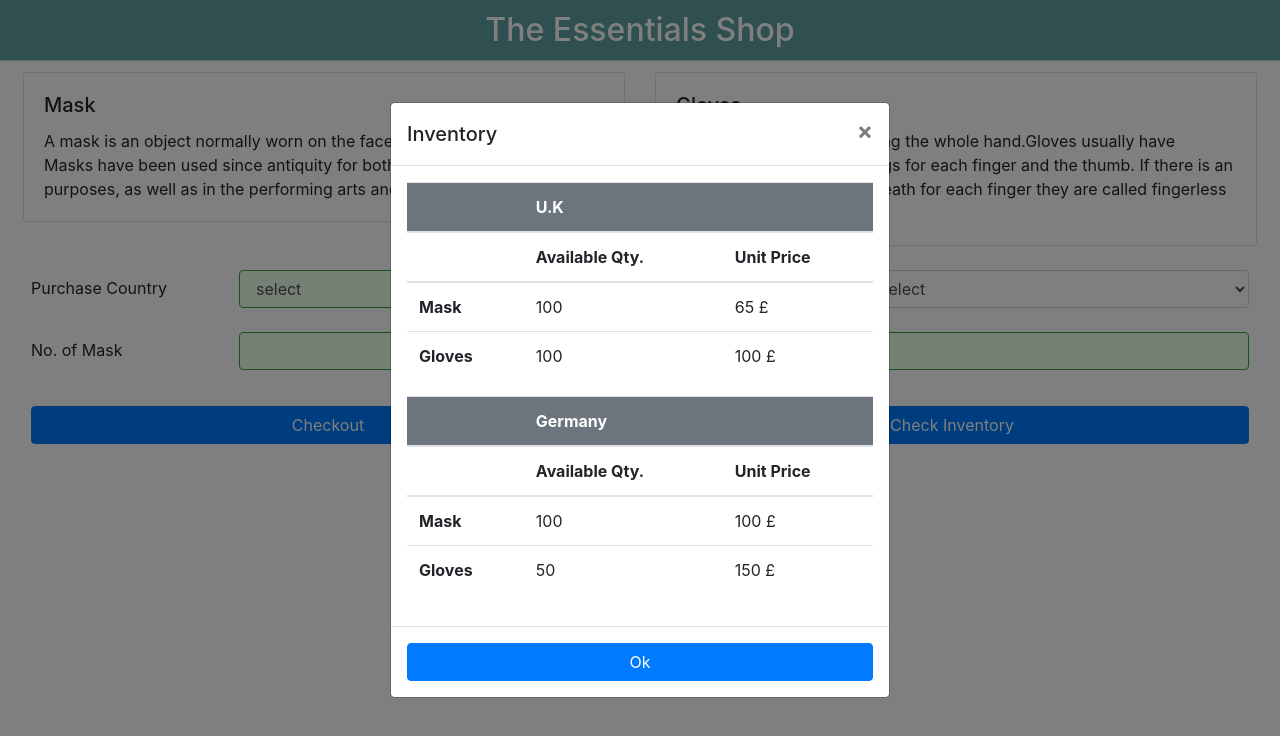
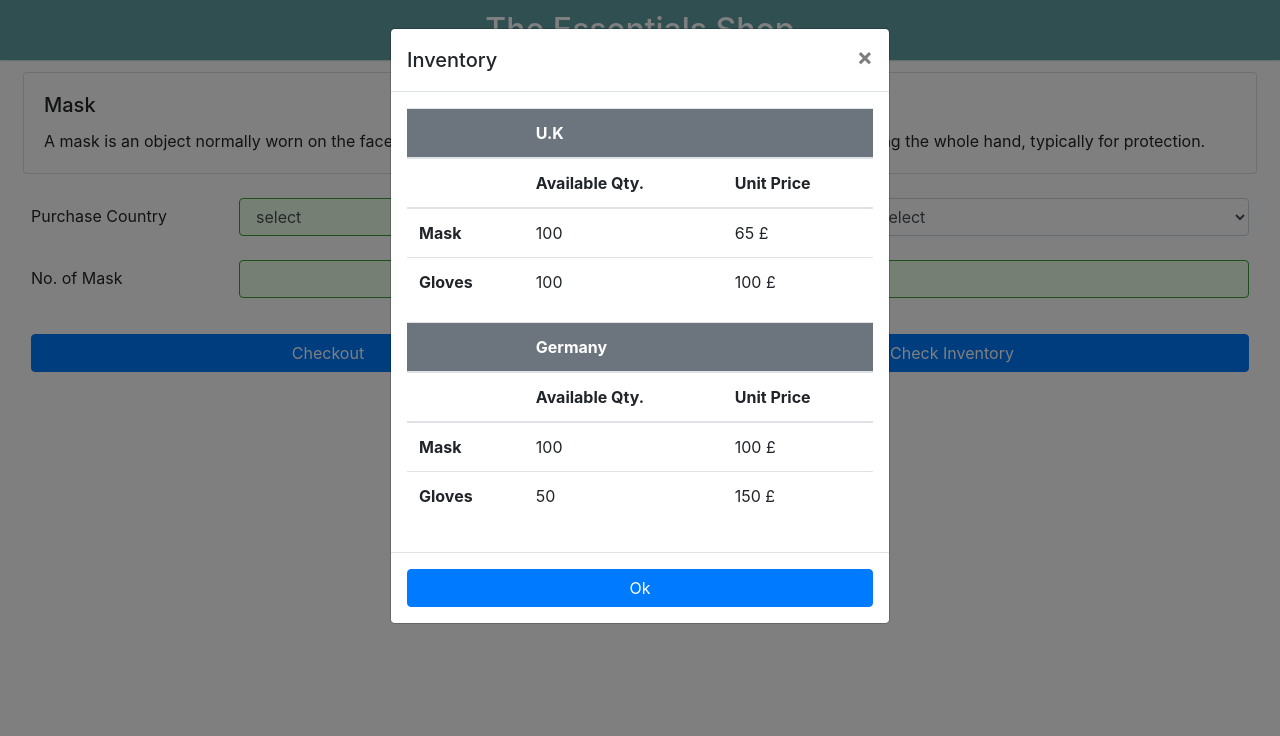
Before and after one commit to Faiz-Ahmad-Ansari/Essential-Store2, a React (Create React App) app: page / in a window 1280 px wide. Both pictures are taken after a click on the button "Check Inventory". Shown: the top 736 px of the page. Built offline with nearby package versions, Linux system fonts and the light colour scheme.

Commit message:
minor U.I changes

```diff
--- a/src/Components/Homepage/Homepage.js
+++ b/src/Components/Homepage/Homepage.js
@@ -10,11 +10,11 @@ class Homepage extends Component {
             products : [
                 {
                     name : 'Mask',
-                    description : 'A mask is an object normally worn on the face, typically for protection.  Masks have been used since antiquity for both ceremonial and practical purposes, as well as in the performing arts and for entertainment.',
+                    description : 'A mask is an object normally worn on the face, typically for protection. ',
                 },
                 {
                     name : 'Gloves',
-                    description : 'A glove is a garment covering the whole hand.Gloves usually have separate sheaths or openings for each finger and the thumb. If there is an opening but no covering sheath for each finger they are called fingerless gloves.',
+                    description : 'A glove is a garment covering the whole hand, typically for protection.',
                 },
             ],
             // Inventory
--- a/src/Components/InventoryModal/InventoryModal.js
+++ b/src/Components/InventoryModal/InventoryModal.js
@@ -7,7 +7,7 @@ const InventoryModal = props => {
         <>
             {/* <!-- Modal --> */}
             <div className="modal fade" id="inventoryModal" tabIndex="-1" role="dialog" aria-labelledby="exampleModalLabel" aria-hidden="true">
-              <div className="modal-dialog modal-dialog-centered" role="document">
+              <div className="modal-dialog " role="document">
                   <div className="modal-content">
                   <div className="modal-header">
                       <h5 className="modal-title" id="exampleModalLabel">Inventory</h5>
```
